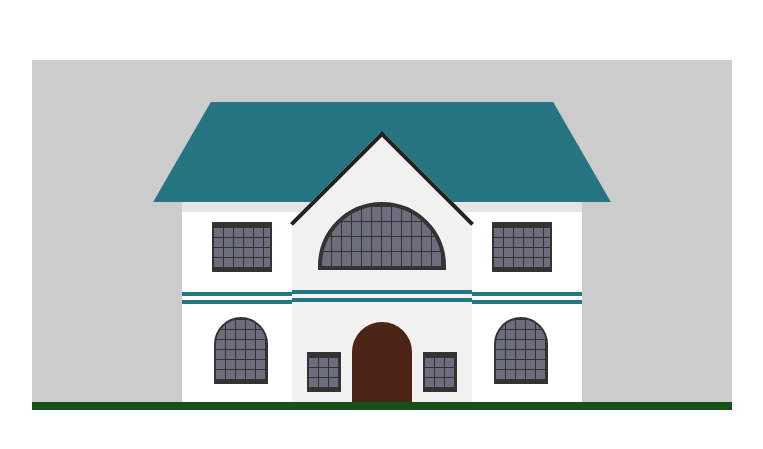
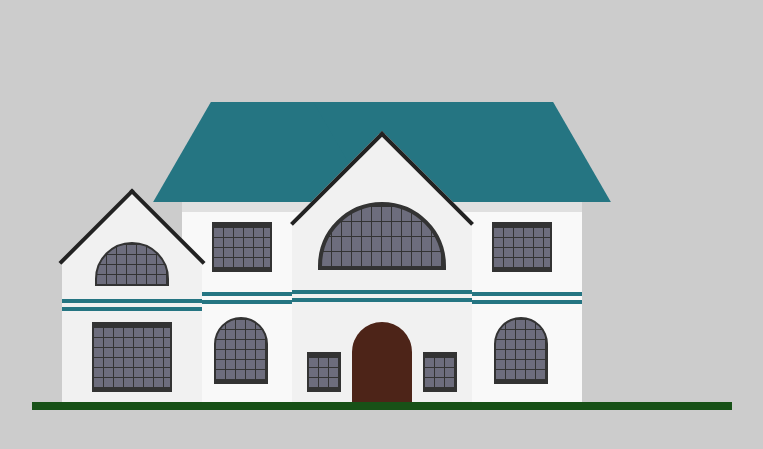
Before and after one commit to Kunle-didunyemi/House-Drawing, a plain HTML site: page index.html in a window 1280 px wide. Shown: the part 165-614 px from the top of the page, without its empty margins (258-1021 px from the left). Drawn offline with Linux system fonts and the light colour scheme.

Commit message:
Added the side building

```diff
--- a/index.html
+++ b/index.html
@@ -18,6 +18,12 @@
           <div class="line"></div>
           <div class="door"></div>
         </div>
+        <div class="side">
+          <div class="line"></div>
+          <div class="windows"></div>
+        </div>
+        <div class="tree"></div>
+        <div class="tree tree2"></div>
       </div>
     </div>
   </body>
--- a/styles.css
+++ b/styles.css
@@ -9,12 +9,12 @@ body {
   align-items: center;
   min-height: 100vh;
   overflow: hidden;
+  background: #ccc;
 }
 .house {
   position: relative;
   width: 700px;
   height: 350px;
-  background: #ccc;
   border-bottom: 8px solid #175117;
 }
 .main {
@@ -24,7 +24,7 @@ body {
   transform: translateX(-50%);
   width: 400px;
   height: 200px;
-  background: #fff;
+  background: #f9f9f9;
 }
 .main::before {
   content: "";
@@ -245,3 +245,66 @@ body {
   border-top-left-radius: 60px;
   border-top-right-radius: 60px;
 }
+.side{
+    position: absolute;
+    bottom: 0;
+    left: -120px;
+    width: 140px;
+    height: 140px;
+    background: #f1f1f1;
+}
+.side::before{
+    content: '';
+    position: absolute;
+    top: -52px;
+    left: 50%;
+    width: 100px;
+    height: 100px;
+    background: #f1f1f1;
+    transform: translateX(-50%) rotate(45deg);
+    border-top: 4px solid #222;
+    border-left: 4px solid #222;
+}
+.side::after{
+    content: '';
+    position: absolute;
+    top: -20px;
+    left: 50%;
+    transform: translateX(-50%);
+    width: 70px;
+    height: 40px;
+    background: #333;
+    background-image: linear-gradient(
+      to right,
+      transparent 10%,
+      transparent 90%,
+      #333 90%
+    ),
+    linear-gradient(to bottom, transparent 10%, #6d6d7d 10%, #6d6d7d 90%);
+  background-size: 10px 10px;
+  border: 2px solid #333;
+  border-top-left-radius: 60px;
+  border-top-right-radius: 60px;
+}
+.side .line{
+transform: translateY(-16px);
+}
+.windows{
+    position: absolute;
+    top: 60px;
+    left: 30px;
+    width: 80px;
+    height: 70px;
+    background: #333;
+  background-image: linear-gradient(
+      to right,
+      transparent 10%,
+      transparent 90%,
+      #333 90%
+    ),
+    linear-gradient(to bottom, transparent 10%, #6d6d7d 10%, #6d6d7d 90%);
+  background-size: 10px 10px;
+  border: 2px solid #333;
+  border-top: 5px solid #333;
+  border-bottom: 5px solid #333;
+}
```
